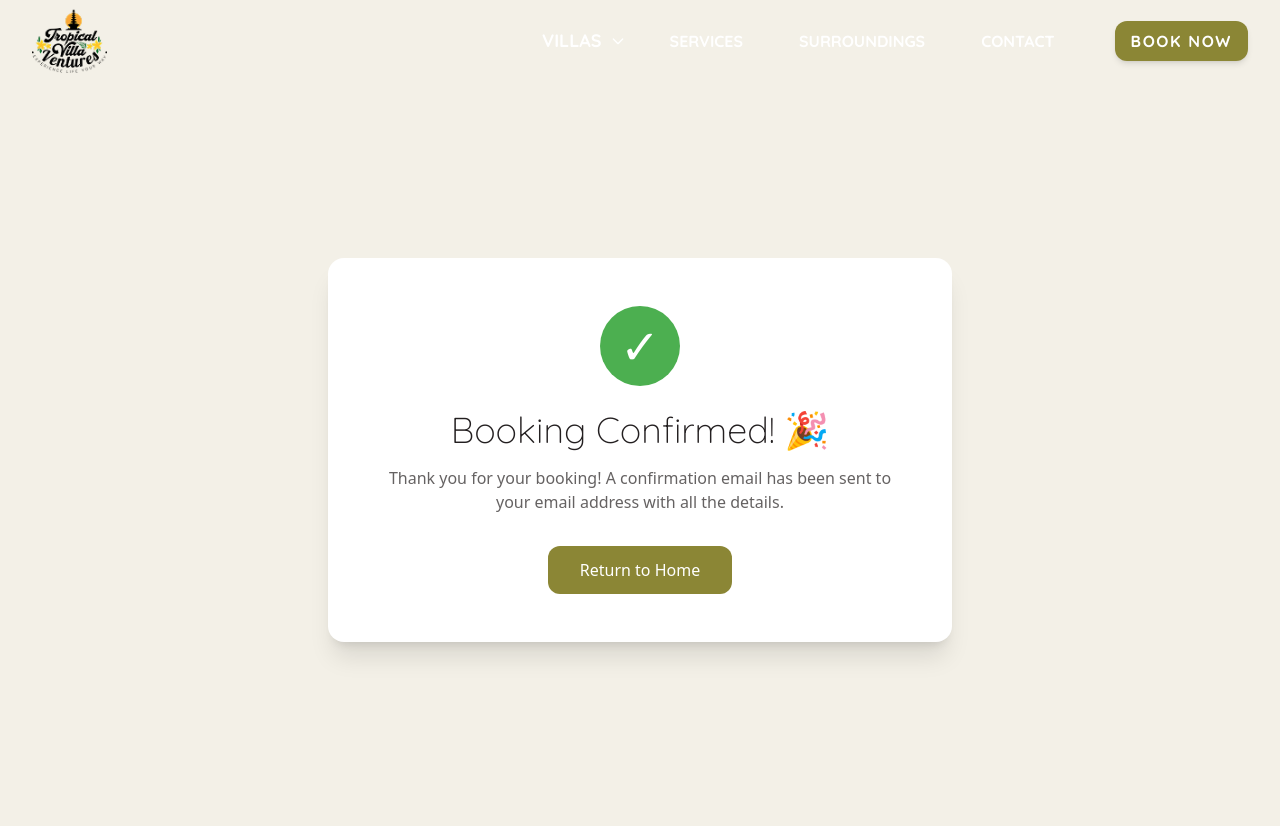
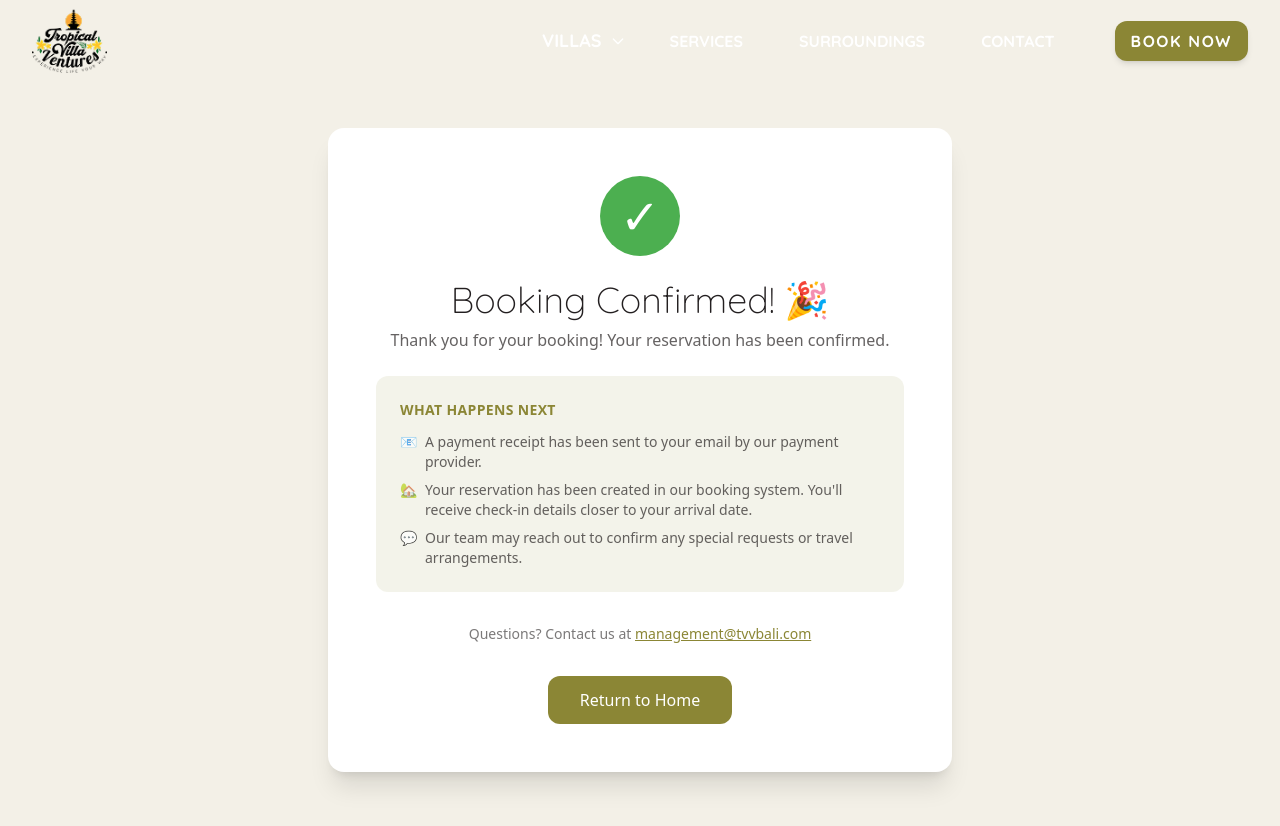
Before and after one commit to refinedislandcreations/tropical-villa-ventures, a Jekyll site: the page built from booking-success.html, in a window 1280 px wide and 900 px high. Shown: the top 826 px of the window. Built offline with Jekyll 4.4.1, drawn with Linux system fonts in a browser that asks for light colours.

Commit message:
Fixed booking succes and failed status

```diff
--- a/assets/css/output.css
+++ b/assets/css/output.css
@@ -735,6 +735,9 @@
   .justify-end {
     justify-content: flex-end;
   }
+  .gap-2 {
+    gap: calc(var(--spacing) * 2);
+  }
   .gap-3 {
     gap: calc(var(--spacing) * 3);
   }
@@ -993,6 +996,9 @@
   .bg-\[\#8B8635\] {
     background-color: #8B8635;
   }
+  .bg-\[\#8B8635\]\/10 {
+    background-color: color-mix(in oklab, #8B8635 10%, transparent);
+  }
   .bg-\[\#9D8B2F\] {
     background-color: #9D8B2F;
   }
@@ -1319,6 +1325,9 @@
   }
   .whitespace-nowrap {
     white-space: nowrap;
+  }
+  .text-\[\#8B8635\] {
+    color: #8B8635;
   }
   .text-\[\#8C3B1C\] {
     color: #8C3B1C;
@@ -2102,6 +2111,11 @@
   .md\:p-10 {
     @media (width >= 48rem) {
       padding: calc(var(--spacing) * 10);
+    }
+  }
+  .md\:p-12 {
+    @media (width >= 48rem) {
+      padding: calc(var(--spacing) * 12);
     }
   }
   .md\:px-8 {
--- a/booking-success.html
+++ b/booking-success.html
@@ -17,36 +17,121 @@
     display: flex;
     align-items: center;
     justify-content: center;
+    animation: scaleIn 0.4s ease-out;
   }
   .checkmark {
     font-size: 48px;
     color: white;
+  }
+  @keyframes scaleIn {
+    0% { transform: scale(0); opacity: 0; }
+    60% { transform: scale(1.15); }
+    100% { transform: scale(1); opacity: 1; }
+  }
+  .booking-detail-row {
+    display: flex;
+    justify-content: space-between;
+    padding: 0.75rem 0;
+    border-bottom: 1px solid rgba(35, 31, 32, 0.1);
+  }
+  .booking-detail-row:last-child {
+    border-bottom: none;
+  }
+  .booking-detail-label {
+    color: rgba(35, 31, 32, 0.6);
+    font-size: 0.875rem;
+  }
+  .booking-detail-value {
+    font-weight: 600;
+    color: #231F20;
+    text-align: right;
+    font-size: 0.875rem;
+  }
+  .booking-ref {
+    display: inline-block;
+    background: #f0eee6;
+    padding: 0.5rem 1rem;
+    border-radius: 0.5rem;
+    font-family: monospace;
+    font-size: 0.875rem;
+    color: #8B8635;
+    font-weight: 600;
+    letter-spacing: 0.05em;
   }
 </style>
 
 <section
   class="min-h-screen bg-[#F3F0E7] flex items-center justify-center py-20"
 >
-  <div class="max-w-2xl mx-auto px-6 text-center">
-    <div class="bg-white rounded-2xl p-12 shadow-xl">
+  <div class="max-w-2xl mx-auto px-6">
+    <div class="bg-white rounded-2xl p-8 md:p-12 shadow-xl">
+      <!-- Success Icon -->
       <div class="success-checkmark">
         <div class="checkmark-circle mx-auto">
           <span class="checkmark">✓</span>
         </div>
       </div>
+
       <h1
-        class="text-3xl md:text-4xl font-heading font-light text-[#231F20] mb-4"
+        class="text-3xl md:text-4xl font-heading font-light text-[#231F20] mb-2 text-center"
       >
         Booking Confirmed! 🎉
       </h1>
-      <p class="text-[#231F20]/70 mb-8">
-        Thank you for your booking! A confirmation email has been sent to your
-        email address with all the details.
+      <p class="text-[#231F20]/70 mb-6 text-center">
+        Thank you for your booking! Your reservation has been confirmed.
       </p>
-      <div class="space-y-4">
+
+      <!-- Booking Reference -->
+      <div id="refSection" class="text-center mb-8 hidden">
+        <p class="text-sm text-[#231F20]/60 mb-2">Your Booking Reference</p>
+        <span id="bookingRef" class="booking-ref"></span>
+      </div>
+
+      <!-- Booking Details Card -->
+      <div
+        id="bookingDetails"
+        class="hidden bg-[#F3F0E7] rounded-xl p-6 mb-8"
+      >
+        <h3 class="text-lg font-heading text-[#231F20] mb-4 uppercase tracking-wide font-light">
+          Booking Details
+        </h3>
+        <div id="detailRows"></div>
+      </div>
+
+      <!-- What's Next -->
+      <div class="bg-[#8B8635]/10 rounded-xl p-6 mb-8">
+        <h3 class="text-sm font-semibold text-[#8B8635] mb-3 uppercase tracking-wide">
+          What Happens Next
+        </h3>
+        <ul class="space-y-2 text-sm text-[#231F20]/70">
+          <li class="flex gap-2">
+            <span>📧</span>
+            <span>A payment receipt has been sent to your email by our payment provider.</span>
+          </li>
+          <li class="flex gap-2">
+            <span>🏡</span>
+            <span>Your reservation has been created in our booking system. You'll receive check-in details closer to your arrival date.</span>
+          </li>
+          <li class="flex gap-2">
+            <span>💬</span>
+            <span>Our team may reach out to confirm any special requests or travel arrangements.</span>
+          </li>
+        </ul>
+      </div>
+
+      <!-- Contact Info -->
+      <div class="text-center text-sm text-[#231F20]/60 mb-8">
+        <p>
+          Questions? Contact us at
+          <a href="mailto:management@tvvbali.com" class="text-[#8B8635] underline">management@tvvbali.com</a>
+        </p>
+      </div>
+
+      <!-- Actions -->
+      <div class="flex flex-col sm:flex-row gap-4 justify-center">
         <a
           href="/"
-          class="inline-block bg-[#8B8635] text-white px-8 py-3 rounded-xl hover:bg-[#6B682A] transition"
+          class="inline-block bg-[#8B8635] text-white px-8 py-3 rounded-xl hover:bg-[#6B682A] transition text-center"
           >Return to Home</a
         >
       </div>
@@ -55,6 +140,77 @@
 </section>
 
 <script>
-  // Clear booking data from localStorage after successful booking
-  localStorage.removeItem("bookingData");
+  document.addEventListener("DOMContentLoaded", () => {
+    // Read booking data from localStorage BEFORE clearing
+    const bookingData = JSON.parse(localStorage.getItem("bookingData"));
+
+    // Read booking reference from URL
+    const urlParams = new URLSearchParams(window.location.search);
+    const bookingRef = urlParams.get("ref");
+
+    // Display booking reference
+    if (bookingRef) {
+      const refSection = document.getElementById("refSection");
+      const refEl = document.getElementById("bookingRef");
+      if (refSection && refEl) {
+        refEl.textContent = bookingRef;
+        refSection.classList.remove("hidden");
+      }
+    }
+
+    // Display booking details
+    if (bookingData) {
+      const detailsSection = document.getElementById("bookingDetails");
+      const detailRows = document.getElementById("detailRows");
+
+      if (detailsSection && detailRows) {
+        const formatDate = (dateStr) => {
+          if (!dateStr) return "-";
+          return new Date(dateStr + "T00:00:00").toLocaleDateString("en-US", {
+            weekday: "short",
+            month: "long",
+            day: "numeric",
+            year: "numeric",
+          });
+        };
+
+        const checkin = bookingData.checkin;
+        const checkout = bookingData.checkout;
+        const guests = bookingData.guests;
+        const villaName = bookingData.villaName || "Villa";
+
+        // Calculate nights
+        let nights = "-";
+        if (checkin && checkout) {
+          const start = new Date(checkin);
+          const end = new Date(checkout);
+          nights = Math.ceil((end - start) / (1000 * 60 * 60 * 24));
+        }
+
+        const details = [
+          { label: "Villa", value: villaName },
+          { label: "Check-in", value: formatDate(checkin) },
+          { label: "Check-out", value: formatDate(checkout) },
+          { label: "Duration", value: `${nights} night${nights > 1 ? "s" : ""}` },
+          { label: "Guests", value: `${guests} guest${guests > 1 ? "s" : ""}` },
+        ];
+
+        detailRows.innerHTML = details
+          .map(
+            (d) => `
+            <div class="booking-detail-row">
+              <span class="booking-detail-label">${d.label}</span>
+              <span class="booking-detail-value">${d.value}</span>
+            </div>
+          `,
+          )
+          .join("");
+
+        detailsSection.classList.remove("hidden");
+      }
+    }
+
+    // Clear booking data from localStorage after displaying
+    localStorage.removeItem("bookingData");
+  });
 </script>
```
Also changed, not shown: netlify/functions/create-invoice.js (+44 -17 lines).
